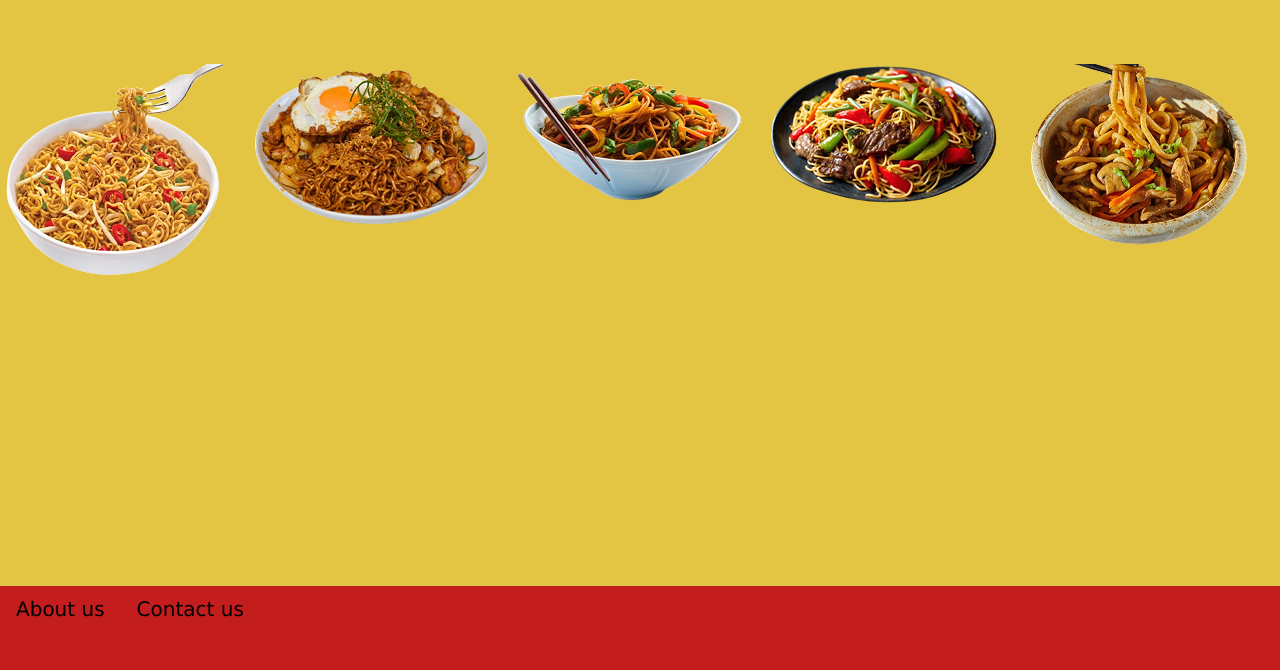
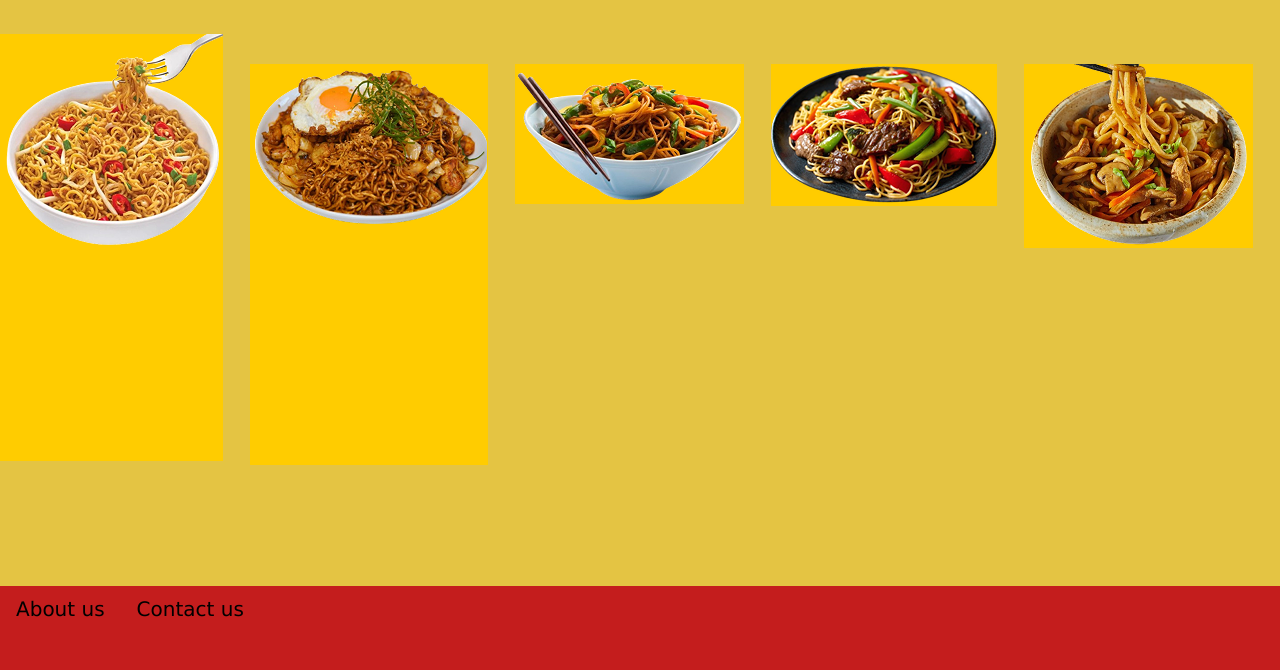
Before and after one commit to leonqiann/level2assessment, a Flask app: page /order in a window 1280 px wide. Shown: the part 130-800 px from the top of the page. Run offline with Flask 3, Linux system fonts and the light colour scheme; data comes from the database, SQL or seed files in the repository.

Commit message:
making order page, changed order.html code to use image links straight from sql database, will need to go back and change image resolution so padding and margin percentages in css are the same so like it will look the same

```diff
--- a/app.py
+++ b/app.py
@@ -32,7 +32,7 @@ def home():
 
 @app.route('/order')
 def order():
-    sql = "SELECT orderbase_id, ordertopping_id, orderside_id FROM customer_order LEFT JOIN topping ON customer_order.ordertopping_id = topping.id LEFT JOIN base ON customer_order.orderbase_id = base.id LEFT JOIN sides ON customer_order.orderside_id = sides.id"
+    sql = "SELECT base_name, base_image FROM base "
     results = query_db(sql)
     return render_template("order.html", results=results)
 
@@ -53,9 +53,9 @@ def contact():
     return render_template("contact.html")
 
 @app.route("/base/<int:id>")
-def bike(id):
+def baseimage(id):
     #just one noodle based on the id
-    sql = "SELECT base_name, base_price, base_image FROM customer_order LEFT JOIN topping ON customer_order.topping_id = topping.id LEFT JOIN base ON customer_order.base_id = base.id LEFT JOIN sides ON customer_order.side_id = sides.id WHERE base_name = 'MOUTHWATERING FIERY SPICY NOODLES KNOCKOUT'"
+    sql = "SELECT base_image from base"
     result=query_db(sql,(id,),True)
     return str(result)
 
--- a/static/style.css
+++ b/static/style.css
@@ -84,3 +84,16 @@ body {
     grid-template-columns: auto auto auto auto auto;
     margin-top: 5%;
 }
+
+.five-column > :nth-child(1) {
+    margin-top: -12%;
+    padding-bottom: 85%;
+}
+
+.five-column > :nth-child(2) {
+    padding-bottom: 88%;
+}
+
+.five-column > * {
+    background-color: #FFCC00;
+}
--- a/templates/order.html
+++ b/templates/order.html
@@ -3,10 +3,10 @@
 {% block body %}
 <!-- five column grid for layouit of the menu-->
 <div class="five-column">
-    <img src="static/images/spicynoodleknockout.png" alt="MOUTHWATERING FIERY NOODLE KNOCKOUT">
-    <img src="static/images/migoreng.png" alt="migoreng">
-    <img src="static/images/schezwan.png" alt="schezwan noodles">
-    <img src="static/images/beefstir.png" alt="beef stir fried noodles">
-    <img src="static/images/udon.png" alt="udon noodles">
+    {% for baseimage in results %}
+    <img src="{{ baseimage[1]}}" alt="">
+
+{% endfor %}
 </div>
+
 {% endblock %}
```
